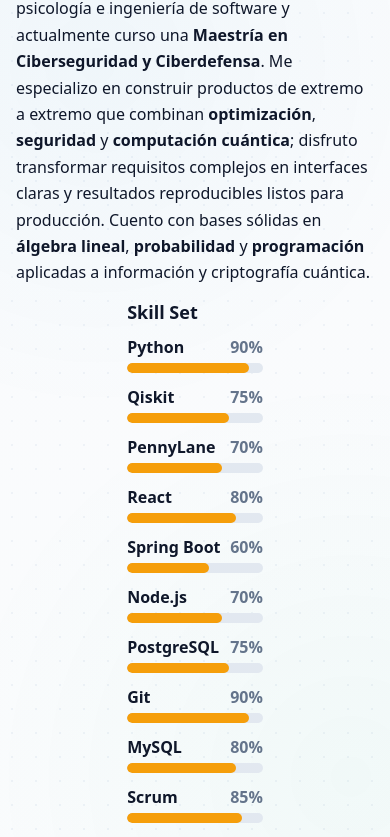
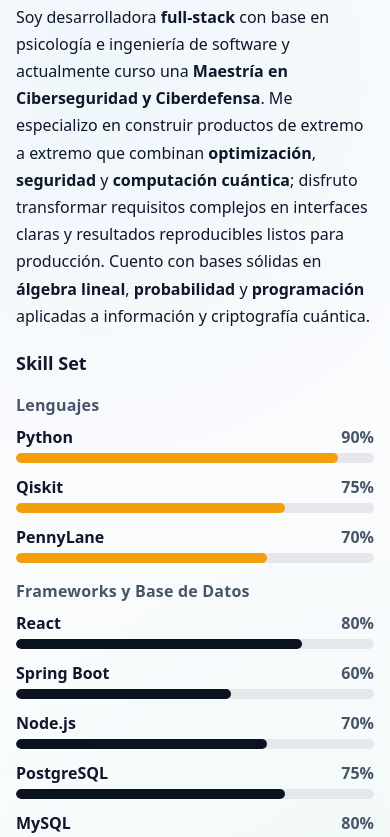
Before and after one commit to MariaAlejandraBoadaRodriguez/resume, a React (Vite) app: page / in a window 390 px wide. Shown: the part 899-1736 px from the top of the page. Built offline with nearby package versions, Linux system fonts and the light colour scheme; the HTML template or start-up script is replaced by a standard one.

Commit message:
Hoja de vida 2.0 ultima version

```diff
--- a/src/components/layout/Footer.jsx
+++ b/src/components/layout/Footer.jsx
@@ -3,7 +3,7 @@
 export default function Footer() {
   return (
     <footer className="border-t bg-white/70">
-      <div className="mx-auto max-w-6xl px-4 py-10
+      <div className="mx-auto max-w-6xl px-4 py-7
                       flex flex-col items-center justify-center text-center gap-2">
         <p className="font-semibold">María Alejandra Boada Rodriguez</p>
         <p className="text-sm text-slate-600">Building software with ♥ from Colombia</p>
--- a/src/components/sections/LandingHero.jsx
+++ b/src/components/sections/LandingHero.jsx
@@ -1,6 +1,7 @@
 import React from "react";
 import { WHATSAPP_URL } from "../../constants";
 import foto from "../../images/foto.png";
+import cvPdf from "../../pdf/cv.pdf";
 import "../../styles/landing-hero.css"; // importa los estilos de esta sección
 
 export default function LandingHero() {
@@ -67,6 +68,21 @@
                 <path d="M12 .5a12 12 0 0 0-3.79 23.39c.6.11.82-.26.82-.58v-2.2c-3.34.73-4.04-1.61-4.04-1.61-.55-1.39-1.35-1.76-1.35-1.76-1.1-.75.08-.74.08-.74 1.21.09 1.85 1.24 1.85 1.24 1.08 1.85 2.83 1.32 3.52 1.01.11-.8.42-1.32.76-1.62-2.66-.3-5.46-1.33-5.46-5.9 0-1.31.47-2.38 1.24-3.22-.12-.3-.54-1.52.12-3.17 0 0 1.01-.32 3.3 1.23a11.45 11.45 0 0 1 6 0c2.28-1.55 3.29-1.23 3.29-1.23.66 1.65.24 2.87.12 3.17.78.84 1.24 1.9 1.24 3.22 0 4.58-2.8 5.6-5.47 5.89.43.37.82 1.1.82 2.22v3.29c0 .32.22.69.82.58A12 12 0 0 0 12 .5z"/>
               </svg>
             </a>
+
+             {/* CV (PDF) */}
+            <a
+              className="social-btn"
+              href={cvPdf}
+              download="CV_Maria_Alejandra_Boada_Rodriguez.pdf"
+              aria-label="Descargar CV en PDF"
+              title="Descargar CV (PDF)"
+            >
+              {/* icono de descarga */}
+              <svg viewBox="0 0 24 24" aria-hidden="true">
+                <path fill="currentColor" d="M12 3a1 1 0 0 1 1 1v8.59l2.3-2.3a1 1 0 1 1 1.4 1.42l-4 4a1 1 0 0 1-1.4 0l-4-4a1 1 0 1 1 1.4-1.42L11 12.59V4a1 1 0 0 1 1-1zm-7 14a1 1 0 0 0 0 2h14a1 1 0 1 0 0-2H5z"/>
+              </svg>
+            </a>
+
           </div>
         </div>
 
--- a/src/components/sections/RadialAboutSkills.jsx
+++ b/src/components/sections/RadialAboutSkills.jsx
@@ -2,24 +2,48 @@
 import React from "react";
 import "../../styles/radial-about-skills.css";
 
-const SKILL_BARS = [
+/* =========================
+   Datos por grupo de skills
+   ========================= */
+const LANGUAGES = [
   { label: "Python", percent: 90 },
   { label: "Qiskit", percent: 75 },
   { label: "PennyLane", percent: 70 },
+];
+
+const FRAMEWORKS_DB = [
   { label: "React", percent: 80 },
   { label: "Spring Boot", percent: 60 },
   { label: "Node.js", percent: 70 },
   { label: "PostgreSQL", percent: 75 },
+  { label: "MySQL", percent: 80 },
+];
+
+const TOOLS = [
   { label: "Git", percent: 90 },
-  { label: "MySQL", percent: 80 },
+  { label: "Jira", percent: 75 },
   { label: "Scrum", percent: 85 },
-  { label: "Jira", percent: 75 },
 ];
+
+/* Barrita reutilizable */
+function SkillBar({ label, percent, variant = "yellow" }) {
+  return (
+    <div className={`skillbar skillbar--${variant}`}>
+      <div className="skillbar__head">
+        <span className="skillbar__label">{label}</span>
+        <span className="skillbar__percent">{percent}%</span>
+      </div>
+      <div className="skillbar__track">
+        <div className="skillbar__fill" style={{ width: `${percent}%` }} />
+      </div>
+    </div>
+  );
+}
 
 export default function RadialAboutSkills() {
   return (
     <section id="sobre-mi" className="radial">
-      {/* ancla extra para el menú */}
+      {/* ancla adicional para el menú */}
       <div id="habilidades" className="radial__anchor" aria-hidden="true" />
 
       <div className="radial__container">
@@ -42,26 +66,34 @@
           </div>
         </div>
 
-        {/* DERECHA: barras de skills */}
+        {/* DERECHA: Skill Set agrupado */}
         <div className="radial__right">
           <div className="skillbars">
             <h3 className="skillbars__title">Skill Set</h3>
 
-            <div className="skillbars__grid">
-              {SKILL_BARS.map((s) => (
-                <div key={s.label} className="skillbar">
-                  <div className="skillbar__head">
-                    <span className="skillbar__label">{s.label}</span>
-                    <span className="skillbar__percent">{s.percent}%</span>
-                  </div>
+            {/* Lenguajes (amarillo) */}
+            <div className="skillbars__group">
+              <h4 className="skillbars__groupTitle">Lenguajes</h4>
+              {LANGUAGES.map((s) => (
+                <SkillBar key={s.label} {...s} variant="yellow" />
+              ))}
+            </div>
 
-                  <div className="skillbar__track">
-                    <div
-                      className="skillbar__fill"
-                      style={{ width: `${s.percent}%` }}
-                    />
-                  </div>
-                </div>
+            {/* Frameworks y BD (negro) */}
+            <div className="skillbars__group">
+              <h4 className="skillbars__groupTitle">
+                Frameworks y Base de Datos
+              </h4>
+              {FRAMEWORKS_DB.map((s) => (
+                <SkillBar key={s.label} {...s} variant="black" />
+              ))}
+            </div>
+
+            {/* Herramientas (amarillo) */}
+            <div className="skillbars__group">
+              <h4 className="skillbars__groupTitle">Herramientas</h4>
+              {TOOLS.map((s) => (
+                <SkillBar key={s.label} {...s} variant="yellow" />
               ))}
             </div>
           </div>
--- a/src/styles/contact.css
+++ b/src/styles/contact.css
@@ -65,3 +65,37 @@
 .msg { margin-top: 12px; font-size: 14px; }
 .msg.ok { color: #15803d; }
 .msg.error { color: #dc2626; }
+
+/* ===== Overlay temporal de éxito con confeti ===== */
+.confetti-overlay{
+  position: fixed;
+  inset: 0;
+  z-index: 9999;
+  display: flex;
+  align-items: center;
+  justify-content: center;
+  background: rgba(255,255,255,.25); /* más transparente para ver confeti */
+  pointer-events: none;
+}
+
+.confetti-canvas{
+  position: absolute;
+  inset: 0;
+  width: 100%;
+  height: 100%;
+  pointer-events: none;
+  z-index: 0;            /* por detrás del toast */
+}
+
+.toast{
+  position: relative;
+  padding: 14px 22px;
+  border-radius: 9999px;
+  font-weight: 800;
+  box-shadow: 0 12px 32px rgba(15,23,42,.15);
+  z-index: 1;            /* por delante del canvas */
+}
+.toast--ok{
+  background: #0f172a;
+  color: #fff;
+}
--- a/src/styles/radial-about-skills.css
+++ b/src/styles/radial-about-skills.css
@@ -1,77 +1,101 @@
-/* Sección a pantalla completa (restando el alto del navbar) */
-.radial {
+/* src/styles/radial-about-skills.css */
+
+/* Paleta */
+:root{
+  --text: #0f172a;
+  --muted: #475569;
+  --track: #e5e7eb;
+  --yellow: #f59e0b;
+  --black: #0b1220;
+}
+
+/* ===== Sección: ocupa viewport y centra vertical ===== */
+.radial{
+  color: var(--text);
+
+  /* Ocupa el alto de la pantalla (restando el navbar) para que no asome el título siguiente */
   min-block-size: calc(100svh - var(--nav-h, 72px));
+  /* Fallback por si algún navegador no soporta svh */
+  /* min-block-size: calc(100vh - var(--nav-h, 72px)); */
+
+  /* Centra verticalmente el contenido de la sección */
   display: grid;
   align-items: center;
-  padding: clamp(16px, 3vw, 32px);
-  color: #0f172a;
+
+  /* Espacio superior/inferior para que respire */
+  padding-block: clamp(32px, 6vh, 64px);
+  padding-inline: 16px;
+
   background:
     radial-gradient(circle at 25% 12%, rgba(2,132,199,.04), transparent 40%),
-    radial-gradient(circle at 90% 88%, rgba(16,185,129,.04), transparent 45%),
-    radial-gradient(#eef2f7 1px, transparent 1px);
+    radial-gradient(circle at 90% 88%, rgba(16,185,129,.04), transparent 45%);
   background-size: auto, auto, 24px 24px;
 }
-@supports not (height: 100svh) {
-  .radial { min-block-size: calc(100vh - var(--nav-h, 72px)); }
-}
 
-/* Permite que los enlaces #sección no queden tapados por el navbar */
-.radial__anchor { scroll-margin-top: calc(var(--nav-h, 72px) + 12px); }
+/* Ancla para el scroll desde el menú */
+.radial__anchor{ scroll-margin-top: calc(var(--nav-h,72px) + 12px); }
 
-/* Grid 2 columnas: texto izquierda, skills derecha */
-.radial__container {
+/* ===== Layout 2 columnas ===== */
+.radial__container{
   max-width: 1200px;
   margin: 0 auto;
   display: grid;
-  grid-template-columns: 1.05fr 1fr;
-  gap: clamp(1rem, 4vw, 3rem);
+  grid-template-columns: minmax(440px, 1fr) minmax(520px, 1fr);
+  gap: clamp(1.25rem, 4vw, 3rem);
+
+  /* Centra verticalmente las dos columnas */
   align-items: center;
 }
 
-/* IZQUIERDA: bloque de texto */
-.about {
-  max-width: 640px;
+/* IZQUIERDA: centrado vertical del bloque de texto */
+.radial__left{
+  align-self: center;              /* por si algún navegador ignora align-items del container */
+  display: grid;
+  place-items: start;              /* texto alineado a la izquierda, bloque centrado vertical */
 }
-.about__p {
-  font-size: clamp(16px, 1.15vw, 18px);
-  line-height: 1.65;
-  margin: 0;
+
+.about{ max-width: 58ch; }
+.about__p{ margin: 0; line-height: 1.7; }
+
+/* DERECHA */
+.radial__right{ display: grid; place-items: start end; }
+.skillbars{ width: min(560px, 100%); }
+.skillbars__title{
+  margin: 0 0 .75rem;
+  font-weight: 800;
+  font-size: clamp(18px, 2.2vw, 22px);
 }
-.about__p strong { color: #0f172a; font-weight: 800; }
 
-/* DERECHA: barras */
-.skillbars { width: min(520px, 95%); }
-.skillbars__title {
-  font: 800 clamp(18px, 2.6vw, 22px)/1.2 system-ui, sans-serif;
-  margin: 0 0 .75rem;
+/* Agrupaciones */
+.skillbars__group{ margin-top: 1rem; }
+.skillbars__groupTitle{
+  margin: .25rem 0 .5rem;
+  font-weight: 800;
+  color: var(--muted);
+  letter-spacing: .2px;
 }
-.skillbars__grid { display: grid; gap: .75rem; }
 
-.skillbar__head {
+/* Barra */
+.skillbar{ margin-bottom: .75rem; }
+.skillbar__head{
   display: flex; align-items: center; gap: .6rem;
 }
-.skillbar__icon {
-  inline-size: 28px; block-size: 28px; border-radius: 50%;
-  display: grid; place-items: center;
-  background: #0b1220; color: #fff; font: 800 12px/1 system-ui, sans-serif;
+.skillbar__label{ font-weight: 700; }
+.skillbar__percent{ margin-left: auto; color: var(--muted); font-weight: 700; }
+
+.skillbar__track{
+  margin-top: .25rem; height: 10px; border-radius: 9999px;
+  background: var(--track); overflow: hidden;
 }
-.skillbar__label { font-weight: 700; color: #0f172a; }
-.skillbar__percent { margin-left: auto; color: #64748b; font-weight: 700; }
+.skillbar__fill{ height: 100%; border-radius: 9999px; }
 
-.skillbar__track {
-  margin-top: .25rem; height: 10px; border-radius: 9999px;
-  background: #e2e8f0; overflow: hidden;
+/* Variantes de color */
+.skillbar--yellow .skillbar__fill{ background: var(--yellow); }
+.skillbar--black  .skillbar__fill{ background: var(--black); }
+
+/* Responsive */
+@media (max-width: 1024px){
+  .radial__container{ grid-template-columns: 1fr; }
+  .radial__right{ place-items: start stretch; }
+  .skillbars{ width: 100%; }
 }
-.skillbar__fill {
-  height: 100%; background: #f59e0b; border-radius: 9999px;
-}
-
-/* Responsive: en móviles apila (texto arriba, skills abajo) */
-@media (max-width: 980px) {
-  .radial__container {
-    grid-template-columns: 1fr;
-    justify-items: center;
-    text-align: left;
-  }
-  .about, .skillbars { width: 100%; max-width: 700px; }
-}
```
Also changed, not shown: src/components/sections/Contact.jsx (+114 -6 lines), src/styles/projects.css (+39 -23 lines).
